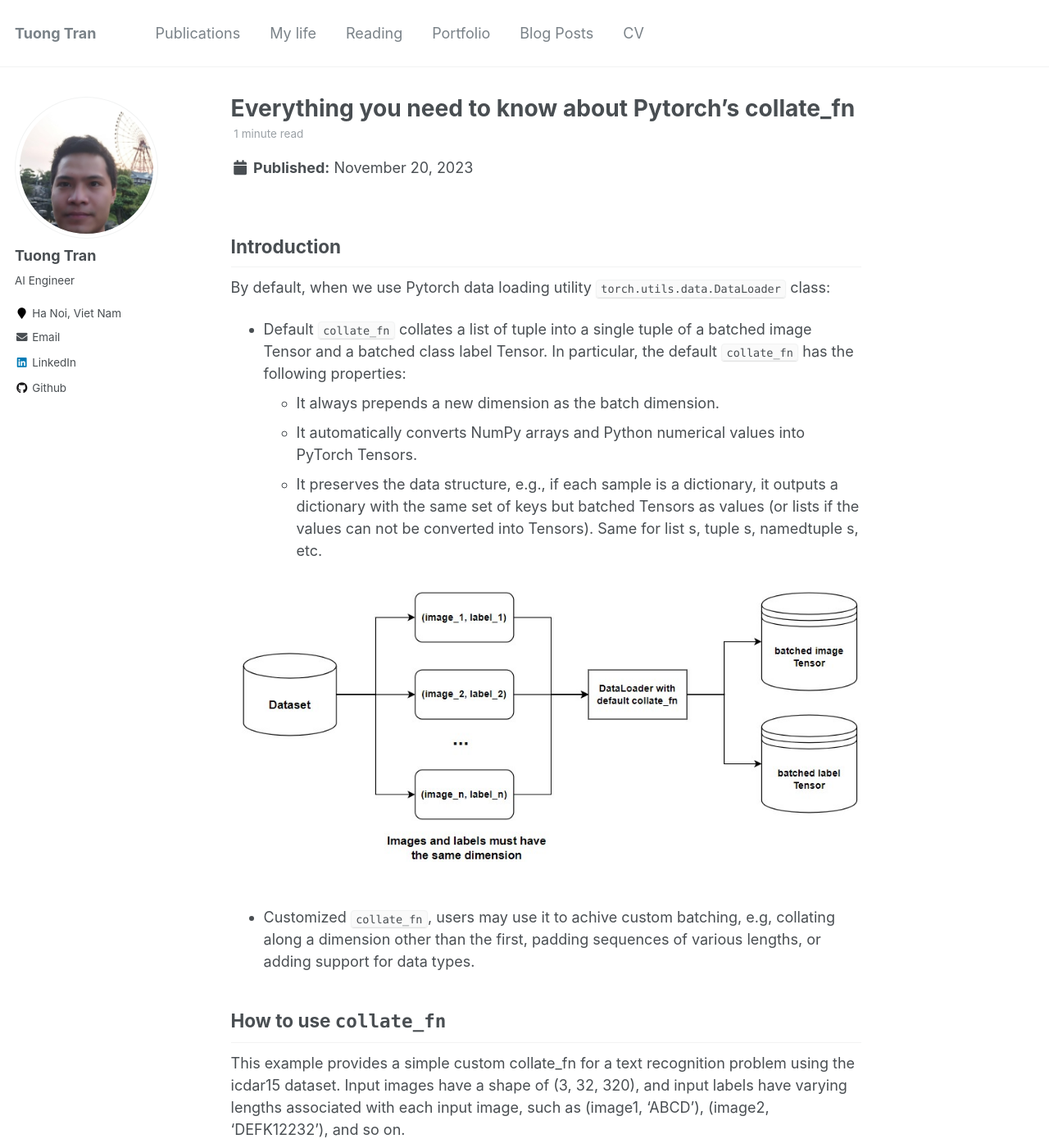
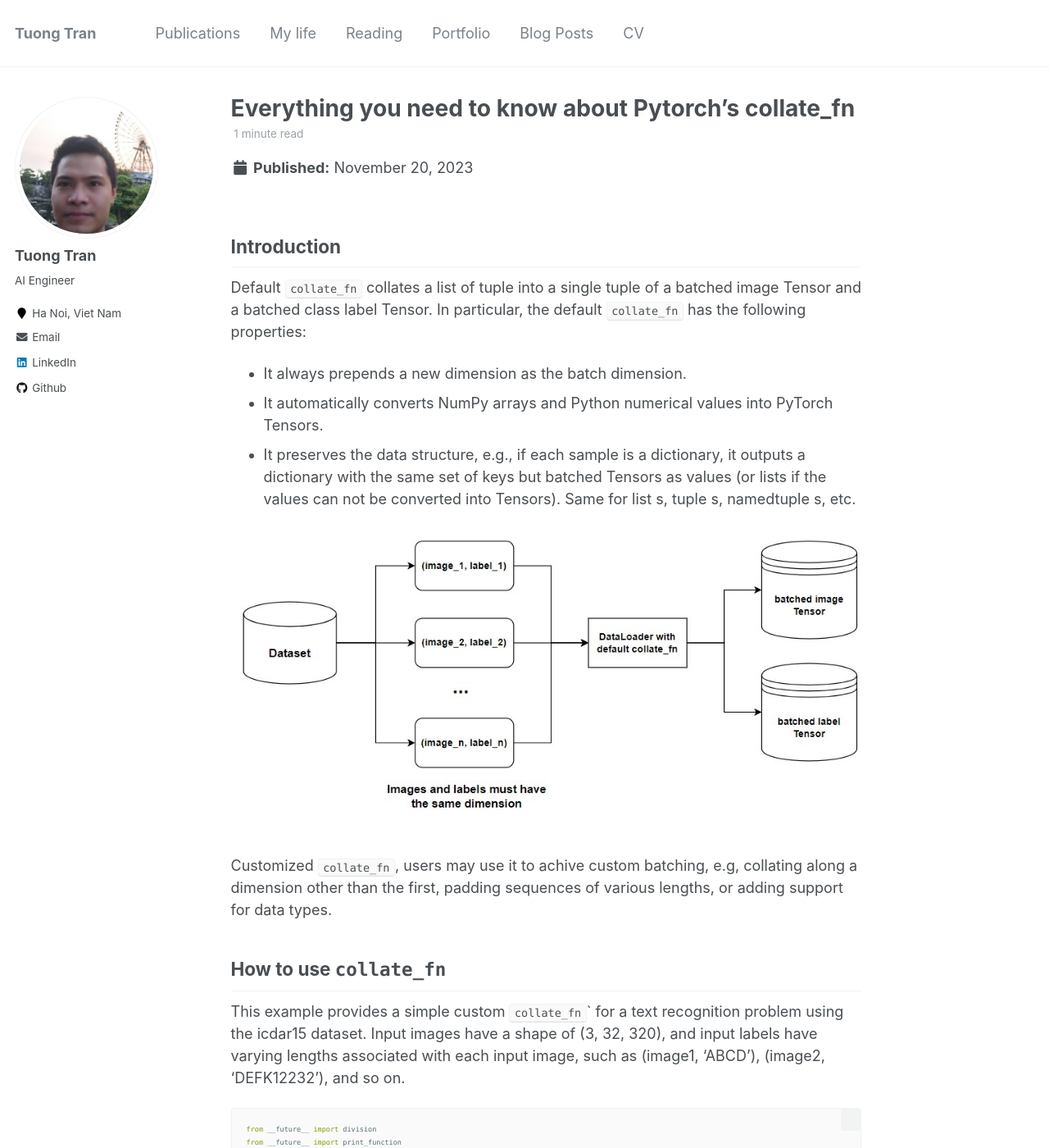
Before and after one commit to tuongtranngoc/tuongtranngoc.github.io, a Jekyll site: the page built from _posts/2023-11-20-collate_fn.md, in a window 1280 px wide and 1400 px high. Shown: the whole window at 82% size. Built offline with Jekyll 4.4.1, drawn with Linux system fonts in a browser that asks for light colours.

Commit message:
update: collate_fn

````diff
--- a/_posts/2023-11-20-collate_fn.md
+++ b/_posts/2023-11-20-collate_fn.md
@@ -17,21 +17,20 @@ tags:
 
 ## Introduction
 
-By default, when we use Pytorch data loading utility `torch.utils.data.DataLoader` class:
-+ Default `collate_fn` collates a list of tuple into a single tuple of a batched image Tensor and a batched class label Tensor. In particular, the default `collate_fn` has the following properties:
-    + It always prepends a new dimension as the batch dimension.
-    + It automatically converts NumPy arrays and Python numerical values into PyTorch Tensors.
-    + It preserves the data structure, e.g., if each sample is a dictionary, it outputs a dictionary with the same set of keys but batched Tensors as values (or lists if the values can not be converted into Tensors). Same for list s, tuple s, namedtuple s, etc.
+Default `collate_fn` collates a list of tuple into a single tuple of a batched image Tensor and a batched class label Tensor. In particular, the default `collate_fn` has the following properties:
+  + It always prepends a new dimension as the batch dimension.
+  + It automatically converts NumPy arrays and Python numerical values into PyTorch Tensors.
+  + It preserves the data structure, e.g., if each sample is a dictionary, it outputs a dictionary with the same set of keys but batched Tensors as values (or lists if the values can not be converted into Tensors). Same for list s, tuple s, namedtuple s, etc.
 
 <figure>
     <img src='/images/posts/collate_fn/default_collate_fn.jpg'>
 </figure>
 
-+ Customized `collate_fn`, users may use it to achive custom batching, e.g, collating along a dimension other than the first, padding sequences of various lengths, or adding support for data types.
+Customized `collate_fn`, users may use it to achive custom batching, e.g, collating along a dimension other than the first, padding sequences of various lengths, or adding support for data types.
 
 ## How to use `collate_fn`
 
-This example provides a simple custom collate_fn for a text recognition problem using the icdar15 dataset. Input images have a shape of (3, 32, 320), and input labels have varying lengths associated with each input image, such as (image1, 'ABCD'), (image2, 'DEFK12232'), and so on.
+This example provides a simple custom `collate_fn`` for a text recognition problem using the icdar15 dataset. Input images have a shape of (3, 32, 320), and input labels have varying lengths associated with each input image, such as (image1, 'ABCD'), (image2, 'DEFK12232'), and so on.
 
 ```python
 from __future__ import division
````
